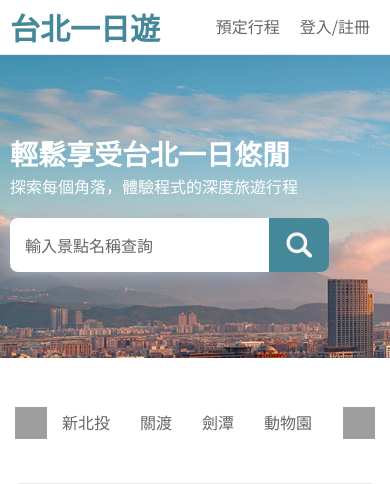
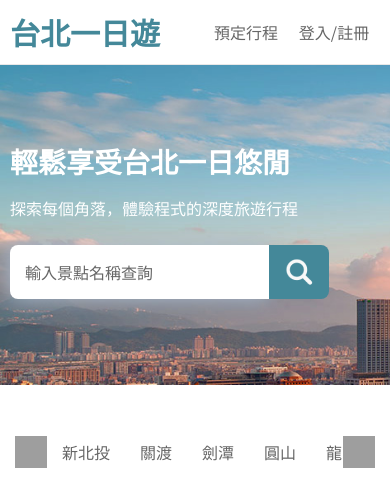
Before and after one commit to jingxcc/taipei-day-trip, a Flask app: page / in a window 390 px wide. Shown: the top 484 px of the page. Run offline with Flask 3, Linux system fonts and the light colour scheme; data comes from the database, SQL or seed files in the repository; grey boxes are pictures that could not be loaded.

Commit message:
style: improve UI, UX for refreshing page @bca3a21f

```diff
--- a/app/static/scss/_base.scss
+++ b/app/static/scss/_base.scss
@@ -1,6 +1,10 @@
 @import url("https://fonts.googleapis.com/css2?family=Noto+Sans+TC&display=swap");
 
 body {
+  display: flex;
+  flex-direction: column;
+  min-height: 100vh;
+
   font-family: "Noto Sans TC", sans-serif;
   font-size: $size-default;
   font-weight: $weight-default;
@@ -105,6 +109,11 @@ header {
 
   .nav-menu__item {
     padding: 10px;
+    text-align: center;
+  }
+
+  #navMenuItemLogIn{
+    width: 92px;
   }
 }
 
@@ -231,16 +240,24 @@ footer {
   font-weight: $weight-bold;
   font-size: 28px;
   line-height: 24px;
+
+  @media (max-width: 768px){
+    line-height: $lh-default;
+  }
 }
 
 .dialog__title {
   font-size: 24px;
-  line-height: auto;
+  line-height: $lh-default;
 }
 
 .button {
   font-size: 19px;
   line-height: 16px;
+
+  @media (max-width: 768px){
+    line-height: $lh-default;
+  }
 }
 
 .content {
@@ -250,6 +267,10 @@ footer {
 .body {
   font-size: $size-default;
   line-height: 13.3px;
+
+  @media (max-width: 768px){
+    line-height: $lh-default;
+  }
 }
 .category-list {
   font-size: 14px;
--- a/app/static/scss/_main_attraction.scss
+++ b/app/static/scss/_main_attraction.scss
@@ -128,6 +128,7 @@
     font-family: inherit;
     padding: 5px 10px;
     border: 0;
+    line-height: 1.2;
 
     &::-webkit-calendar-picker-indicator{
       width: 24px;
--- a/app/static/scss/_main_booking.scss
+++ b/app/static/scss/_main_booking.scss
@@ -148,5 +148,5 @@
 }
 
 .booking-footer--empty{
-  height: calc(80vh);
+  flex-grow: 1;
 }
--- a/app/static/scss/style.css
+++ b/app/static/scss/style.css
@@ -135,6 +135,9 @@ table {
 }
 
 body {
+  display: flex;
+  flex-direction: column;
+  min-height: 100vh;
   font-family: "Noto Sans TC", sans-serif;
   font-size: 16px;
   font-weight: 500;
@@ -238,6 +241,10 @@ header .nav-menu {
 }
 header .nav-menu__item {
   padding: 10px;
+  text-align: center;
+}
+header #navMenuItemLogIn {
+  width: 92px;
 }
 
 footer {
@@ -343,15 +350,25 @@ footer {
   font-size: 28px;
   line-height: 24px;
 }
+@media (max-width: 768px) {
+  .slogan__title {
+    line-height: normal;
+  }
+}
 
 .dialog__title {
   font-size: 24px;
-  line-height: auto;
+  line-height: normal;
 }
 
 .button {
   font-size: 19px;
   line-height: 16px;
+}
+@media (max-width: 768px) {
+  .button {
+    line-height: normal;
+  }
 }
 
 .content {
@@ -361,6 +378,11 @@ footer {
 .body {
   font-size: 16px;
   line-height: 13.3px;
+}
+@media (max-width: 768px) {
+  .body {
+    line-height: normal;
+  }
 }
 
 .category-list {
@@ -500,6 +522,7 @@ footer {
 }
 
 .list-bar__list {
+  flex-grow: 1;
   display: flex;
   overflow-x: scroll;
   scroll-behavior: smooth;
@@ -523,7 +546,9 @@ footer {
 }
 
 .home-content {
+  flex-grow: 1;
   display: grid;
+  min-height: 60vh;
   grid-template-columns: repeat(4, 1fr);
   grid-gap: 30px;
   padding: 15px;
@@ -708,6 +733,7 @@ footer {
   font-family: inherit;
   padding: 5px 10px;
   border: 0;
+  line-height: 1.2;
 }
 .attraction__form .form__date::-webkit-calendar-picker-indicator {
   width: 24px;
@@ -891,7 +917,7 @@ footer {
 }
 
 .booking-footer--empty {
-  height: 80vh;
+  flex-grow: 1;
 }
 
 .tpfield {
```
Also changed, not shown: 1 other file.
